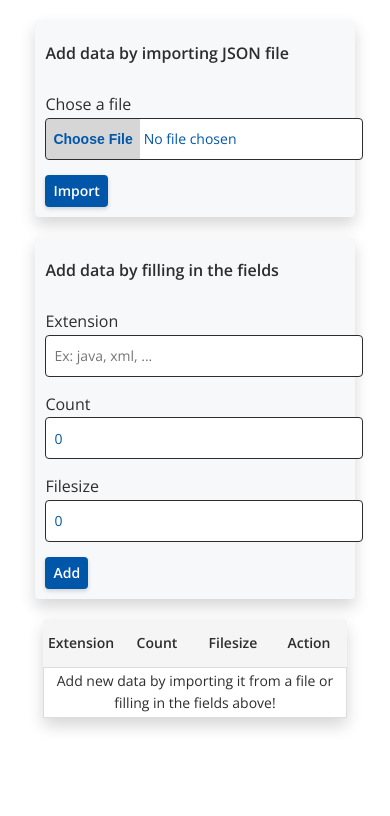
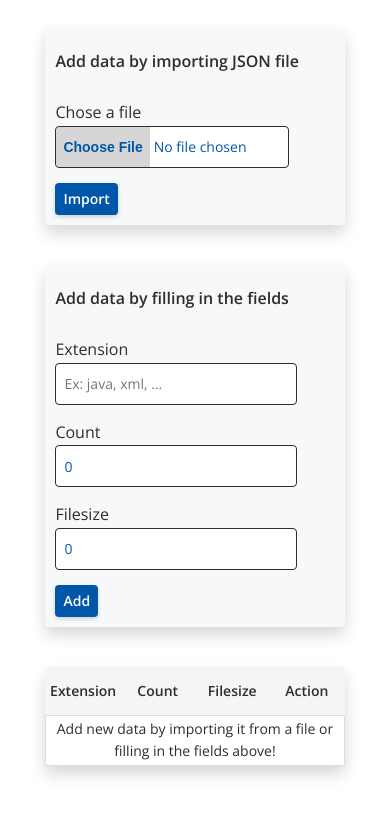
Before and after one commit to adriatls/SPA-Svelte, a SvelteKit app: page / in a window 390 px wide. Shown: the top 816 px of the page. Built offline with nearby package versions, Linux system fonts and the light colour scheme.

Commit message:
Feat: adding validation for unique extentions and changing page style

```diff
--- a/src/lib/BoxForm.svelte
+++ b/src/lib/BoxForm.svelte
@@ -20,13 +20,13 @@
     background: #F6F8F9;
     border-radius: 4px;
     box-shadow: 0px 8px 16px rgba(0, 0, 0, 0.16);
-    max-width: 80%;
     padding: 10px;
     margin: 20px auto;
     display: flex;
     flex-direction: column;
-    justify-content: center;
+    justify-content: flex-start;
     align-items: flex-start;
     gap: 15px;
+    height: 100%;
 }
 </style>
--- a/src/routes/+page.svelte
+++ b/src/routes/+page.svelte
@@ -3,7 +3,7 @@
     import Button from "$lib/Button.svelte";
     import { StructureError } from "../ts/classes/StructureError";
     import type { IInfoFile } from "../ts/interfaces/IInfoFile";
-    import { validateData, validateFileStructure } from "../utils/DataValidations";
+    import { filterUniqueExtensions, validateData, validateFileStructure } from "../utils/DataValidations";
     import toast, { Toaster } from 'svelte-french-toast'
 
     let infoFilesData: IInfoFile[] = new Array()
@@ -27,7 +27,8 @@
 
     const handleSubmitFields = () => {
         const validData = validateData([infoFile])
-        infoFilesData = [...infoFilesData, validData[0]]
+        const allData = [...infoFilesData, ...validData]
+        infoFilesData = filterUniqueExtensions(allData)
         resetFieldsValues()
     }
 
@@ -38,7 +39,8 @@
 
     const handleSubmitFile = () => {
         const validDataFromFile = validateData(jsonData)
-        infoFilesData = [...infoFilesData, ...validDataFromFile]
+        const allData = [...infoFilesData, ...validDataFromFile]
+        infoFilesData = filterUniqueExtensions(allData)
         resetFileValues()
     }
 
@@ -82,7 +84,8 @@
 
 <Toaster />
 
-<form on:submit|preventDefault={handleSubmitFile}>
+<div class="form-section">
+    <form on:submit|preventDefault={handleSubmitFile} class="form">
         <Box title="Add data by importing JSON file">
             <div class="field">
                 <label for="file">Chose a file</label>
@@ -100,7 +103,7 @@
         </Box>
     </form>
 
-<form on:submit|preventDefault={handleSubmitFields}>
+    <form on:submit|preventDefault={handleSubmitFields} class="form">
         <Box title="Add data by filling in the fields">
             <div class="field">
                 <label for="extension">Extension</label>
@@ -145,6 +148,7 @@
             <Button label="Add" type="submit"/>
         </Box>
     </form>
+</div>
 
 <table class="table">
     <thead class="table-head">
@@ -167,11 +171,11 @@
                 <td>{infoFileData.count}</td>
                 <td>{infoFileData.filesize}</td>
                 <td>
-                    <button
+                    <Button
                         on:click={() => handleDelete(infoFileData.extension)}
-                    >
-                        Delete
-                    </button>
+                        label="Delete"
+                        type="button"
+                    />
                 </td>
             </tr>
             {/each}
@@ -180,6 +184,18 @@
 </table>
 
 <style>
+.form-section {
+    display: grid;
+    grid-template-columns: 1fr 1fr;
+    gap: 20px;
+    width: 80%;
+    max-width: 1000px;
+    margin: auto;
+}
+
+.form {
+    height: 100%;
+}
 .field {
     display: flex;
     flex-direction: column;
@@ -206,7 +222,7 @@
     font-size: 14px;
     line-height: 160%;
     height: 40px;
-    width: 300px;
+    width: 80%;
 }
 #file::file-selector-button {
     font-weight: bold;
@@ -220,13 +236,14 @@
 }
 #file[type="file"] {
     padding: 0px 8px 0px 0px;
-    width: 308px;
+    width: 80%;
     cursor: pointer;
 }
 
 .table {
-    width: 81.55%;
-    margin: auto;
+    width: 80%;
+    max-width: 1000px;
+    margin: 80px auto 20px;
     background: #F5F5F5;
     border-radius: 4px;
     box-shadow: 0px 8px 16px rgba(0, 0, 0, 0.16);
@@ -258,5 +275,19 @@
     text-align: center;
     border: 0.5px solid #DDDDDD;
 }
-
+@media only screen and (max-width: 768px) {
+    .form-section {
+        display: flex;
+        flex-direction: column;
+        justify-content: flex-start;
+        align-items: center;
+        gap: 0;
+    }
+    .form {
+        width: 100%;
+    }
+    .table {
+        margin: 20px auto 20px;
+    }
+}
 </style>
--- a/src/utils/DataValidations.ts
+++ b/src/utils/DataValidations.ts
@@ -20,6 +20,23 @@ export const validateData = (data: IInfoFile[]) => {
     return validData
 }
 
+export const filterUniqueExtensions = (newData: IInfoFile[]) => {
+    const allNewExtensions = newData.map(item => item.extension)
+    const uniqueExtensions = [...new Set(allNewExtensions)]
+
+    const uniqueNewData: IInfoFile[] = new Array()
+    for (let extension of uniqueExtensions) {
+        const lastElement = newData.reduce((uniqueItems, item) => {
+            if (item.extension === extension) {
+                return item
+            }
+            return uniqueItems
+        })
+        uniqueNewData.push(lastElement)
+    }
+    return uniqueNewData
+}
+
 export const validateFileStructure = (content: any) => {
     if (!Array.isArray(content)) {
         throw new StructureError('The JSON file does not have an array')
```
Lines whose indentation alone changed are shown as unchanged.
